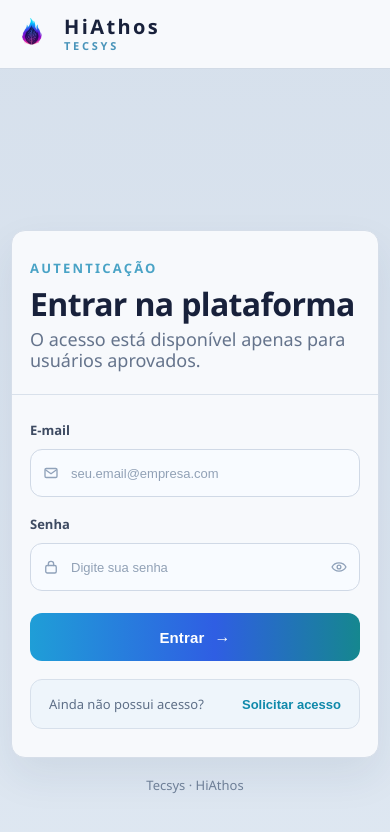
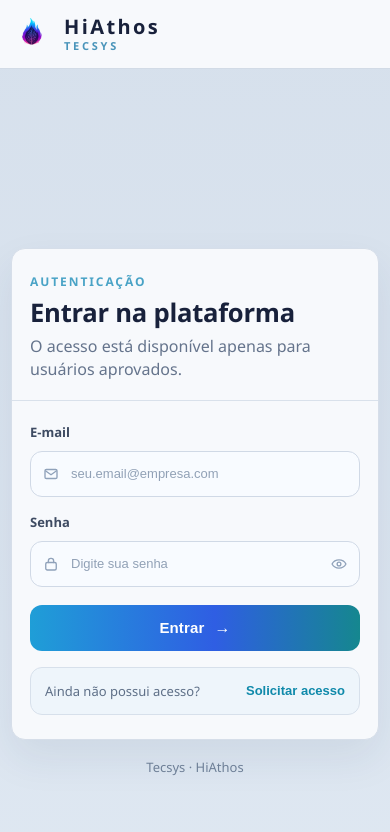
Before and after one commit to AthosFatecSjc/frontend, a Vue app: page /login in a window 390 px wide. Shown: the top 832 px of the page. Built offline with nearby package versions, Linux system fonts and the light colour scheme; the HTML template or start-up script is replaced by a standard one.

Commit message:
ATS-28 style: ajuste no alinhamento + criacao de componente

```diff
--- /dev/null
+++ b/src/components/utils/AppHeading.vue
@@ -0,0 +1,88 @@
+<script setup lang="ts">
+import { computed } from 'vue'
+
+type HeadingLevel = 1 | 2 | 3 | 4 | 5 | 6
+
+const props = withDefaults(
+  defineProps<{
+    title: string
+    subtitle?: string
+    eyebrow?: string
+    level?: HeadingLevel
+    size?: 'sm' | 'md' | 'lg'
+  }>(),
+  {
+    subtitle: '',
+    eyebrow: '',
+    level: 1,
+    size: 'md',
+  },
+)
+
+const headingTag = computed(() => `h${props.level}`)
+</script>
+
+<template>
+  <header class="app-heading" :class="`app-heading--${size}`">
+    <p v-if="eyebrow" class="app-heading-eyebrow">{{ eyebrow }}</p>
+    <component :is="headingTag" class="app-heading-title">{{ title }}</component>
+    <p v-if="subtitle" class="app-heading-subtitle">{{ subtitle }}</p>
+  </header>
+</template>
+
+<style scoped>
+.app-heading {
+  display: grid;
+  gap: 8px;
+}
+
+.app-heading-eyebrow {
+  margin: 0;
+  color: #49a3c6;
+  text-transform: uppercase;
+  letter-spacing: 0.16em;
+  font-weight: 700;
+  font-size: 12px;
+  line-height: 1.2;
+}
+
+.app-heading-title {
+  margin: 0;
+  color: #18213b;
+  letter-spacing: -0.01em;
+  line-height: 1.15;
+}
+
+.app-heading-subtitle {
+  margin: 0;
+  color: #65748c;
+  line-height: 1.45;
+}
+
+.app-heading--sm .app-heading-title {
+  font-size: clamp(1.1rem, 1rem + 0.4vw, 1.35rem);
+  font-weight: 700;
+}
+
+.app-heading--sm .app-heading-subtitle {
+  font-size: 0.9rem;
+}
+
+.app-heading--md .app-heading-title {
+  font-size: clamp(1.35rem, 1.15rem + 0.8vw, 1.85rem);
+  font-weight: 700;
+}
+
+.app-heading--md .app-heading-subtitle {
+  font-size: clamp(0.95rem, 0.9rem + 0.2vw, 1.05rem);
+}
+
+.app-heading--lg .app-heading-title {
+  font-size: clamp(1.6rem, 1.25rem + 1.2vw, 2.2rem);
+  font-weight: 700;
+}
+
+.app-heading--lg .app-heading-subtitle {
+  font-size: clamp(1rem, 0.93rem + 0.3vw, 1.1rem);
+}
+</style>
--- a/src/pages/Cadastro.vue
+++ b/src/pages/Cadastro.vue
@@ -1,6 +1,10 @@
+<script setup lang="ts">
+import AppHeading from '../components/utils/AppHeading.vue'
+</script>
+
 <template>
   <section>
-    <h1>Cadastro</h1>
+    <AppHeading title="Cadastro" size="md" />
     <p>Pagina de cadastro em construcao.</p>
   </section>
 </template>
--- a/src/pages/Dashboard.vue
+++ b/src/pages/Dashboard.vue
@@ -1,6 +1,10 @@
+<script setup lang="ts">
+import AppHeading from '../components/utils/AppHeading.vue'
+</script>
+
 <template>
   <section>
-    <h1>Dashboard</h1>
+    <AppHeading title="Dashboard" size="md" />
     <p>Area administrativa em construcao.</p>
   </section>
 </template>
--- a/src/pages/Indicadores.vue
+++ b/src/pages/Indicadores.vue
@@ -1,6 +1,6 @@
 <template>
   <div>
-    <h1>Indicadores</h1>
+    <AppHeading title="Indicadores" size="md" />
     <div v-if="loading">Carregando...</div>
     <div v-else>
       <table v-if="indicadores.length">
@@ -34,6 +34,7 @@
 
 <script setup lang="ts">
 import { ref, onMounted } from 'vue';
+import AppHeading from '../components/utils/AppHeading.vue';
 
 interface Concessionaria {
   id: number;
--- a/src/pages/Login.vue
+++ b/src/pages/Login.vue
@@ -5,6 +5,7 @@ import { useRouter } from 'vue-router'
 import { loginWithStorage } from '../services/authService'
 import type { LoginResultType } from '../types/auth'
 import logoImage from '../assets/logo.png'
+import AppHeading from '../components/utils/AppHeading.vue'
 
 type StatusState = {
   type: LoginResultType
@@ -61,9 +62,12 @@ function goToRegister() {
     <main class="login-main">
       <section class="login-card">
         <header class="login-head">
-          <p class="login-kicker">AUTENTICAÇÃO</p>
-          <h1 class="login-title">Entrar na plataforma</h1>
-          <p class="login-subtitle">O acesso está disponível apenas para usuários aprovados.</p>
+          <AppHeading
+            eyebrow="AUTENTICAÇÃO"
+            title="Entrar na plataforma"
+            subtitle="O acesso está disponível apenas para usuários aprovados."
+            size="lg"
+          />
         </header>
 
         <form class="login-form" @submit.prevent="onSubmit">
--- a/src/styles/login-screen.css
+++ b/src/styles/login-screen.css
@@ -75,7 +75,7 @@
 
 .login-main {
   min-height: 100vh;
-  padding: 104px 20px 28px;
+  padding: 70px 20px 28px;
   display: flex;
   flex-direction: column;
   align-items: center;
@@ -84,7 +84,7 @@
 }
 
 .login-card {
-  width: min(800px, calc(100vw - 40px));
+  width: min(760px, calc(100vw - 40px));
   border: 1px solid #d6dee9;
   border-radius: 14px;
   background: #f7f9fc;
@@ -93,37 +93,14 @@
 }
 
 .login-head {
-  padding: 28px 30px 22px;
+  padding: 26px 28px 18px;
   border-bottom: 1px solid #d9e1eb;
 }
 
-.login-kicker {
-  margin: 0;
-  font-size: 14px;
-  letter-spacing: 0.17em;
-  text-transform: uppercase;
-  font-weight: 600;
-  color: #49a3c6;
-}
-
-.login-title {
-  margin: 10px 0 8px;
-  font-size: 50px;
-  line-height: 1.06;
-  letter-spacing: -0.02em;
-}
-
-.login-subtitle {
-  margin: 0;
-  color: #65748c;
-  font-size: 34px;
-  line-height: 1.22;
-}
-
 .login-form {
-  padding: 26px 30px 28px;
+  padding: 22px 28px 24px;
   display: grid;
-  gap: 18px;
+  gap: 16px;
 }
 
 .login-status {
@@ -153,7 +130,7 @@
 }
 
 .login-field label {
-  font-size: 18px;
+  font-size: 14px;
   font-weight: 600;
   color: #3e4b62;
 }
@@ -182,13 +159,13 @@
 .login-input,
 .login-input-wrap input {
   width: 100%;
-  min-height: 58px;
+  min-height: 50px;
   border: 1px solid #d0d9e6;
   border-radius: 14px;
   box-sizing: border-box;
   background: #f8fbff;
   color: #21324a;
-  font-size: 16px;
+  font-size: 15px;
   padding: 0 48px;
 }
 
@@ -232,13 +209,13 @@
 }
 
 .login-submit {
-  margin-top: 4px;
+  margin-top: 2px;
   border: none;
   border-radius: 14px;
-  min-height: 58px;
+  min-height: 50px;
   background: linear-gradient(90deg, #1f9ed7 0%, #2f5ee3 56%, #15878f 100%);
   color: #ffffff;
-  font-size: 30px;
+  font-size: 16px;
   font-weight: 700;
   letter-spacing: 0.01em;
   cursor: pointer;
@@ -249,7 +226,7 @@
 }
 
 .login-submit span {
-  font-size: 20px;
+  font-size: 16px;
   line-height: 1;
 }
 
@@ -264,14 +241,14 @@
   justify-content: space-between;
   border: 1px solid #d7e0eb;
   border-radius: 14px;
-  padding: 0 18px;
-  min-height: 52px;
+  padding: 0 14px;
+  min-height: 46px;
   background: #eef5fb;
 }
 
 .login-footer span,
 .login-footer button {
-  font-size: 18px;
+  font-size: 13px;
   color: #5e6f87;
 }
 
@@ -309,18 +286,6 @@
     padding: 0 16px;
   }
 
-  .login-kicker {
-    font-size: 13px;
-  }
-
-  .login-title {
-    font-size: 40px;
-  }
-
-  .login-subtitle {
-    font-size: 24px;
-  }
-
   .login-field label,
   .login-input,
   .login-input-wrap input,
@@ -335,11 +300,11 @@
   .login-input-wrap input,
   .login-footer,
   .login-submit {
-    min-height: 52px;
+    min-height: 48px;
   }
 
   .login-submit span {
-    font-size: 18px;
+    font-size: 16px;
   }
 }
 
@@ -370,14 +335,6 @@
     padding-right: 18px;
   }
 
-  .login-title {
-    font-size: 32px;
-  }
-
-  .login-subtitle {
-    font-size: 18px;
-  }
-
   .login-field label,
   .login-input,
   .login-input-wrap input,
@@ -392,7 +349,7 @@
   .login-input-wrap input,
   .login-footer,
   .login-submit {
-    min-height: 48px;
+    min-height: 46px;
     border-radius: 12px;
   }
 
```
